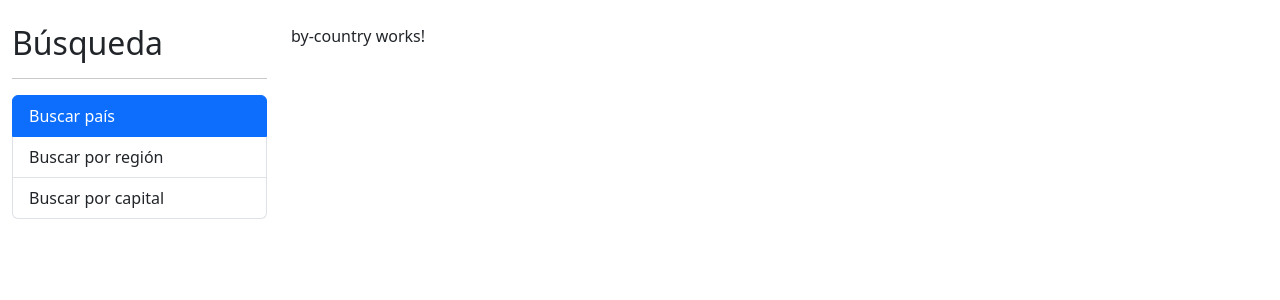
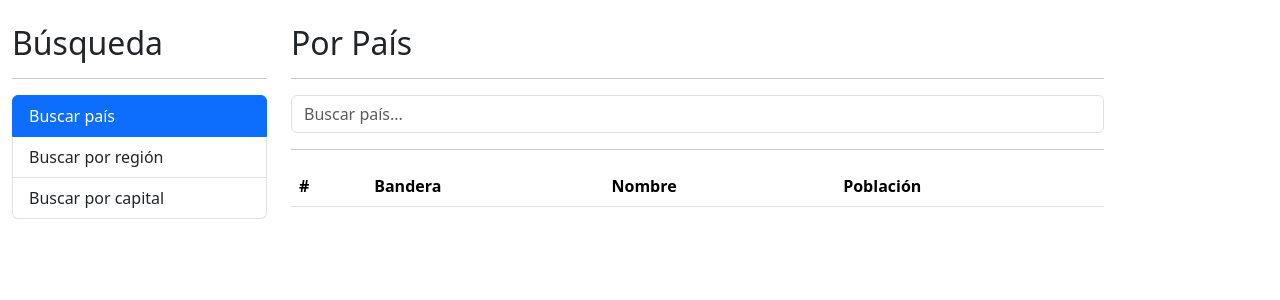
Before and after one commit to maewa-dev/CountriesApp, an Angular app: page / in a window 1280 px wide. Shown: the top 300 px of the page. Built offline with nearby package versions, Linux system fonts and the light colour scheme.

Commit message:
add country table

```diff
--- a/src/app/app.module.ts
+++ b/src/app/app.module.ts
@@ -1,5 +1,6 @@
 import { NgModule } from '@angular/core';
 import { BrowserModule } from '@angular/platform-browser';
+import { HttpClientModule } from '@angular/common/http';
 
 import { AppComponent } from './app.component';
 import { CountryModule } from './country/country.module';
@@ -13,6 +14,7 @@
   imports: [
     BrowserModule,
     AppRoutingModule,
+    HttpClientModule,
     CountryModule,
     SharedModule,
   ],
--- a/src/app/country/pages/by-country/by-country.component.html
+++ b/src/app/country/pages/by-country/by-country.component.html
@@ -1 +1,43 @@
-<p>by-country works!</p>
+<h2>Por País</h2>
+<hr>
+
+<div class="row">
+    <div class="col">
+        <form (ngSubmit)="search()" autocomplete="off">
+            <input type="text" name="term" placeholder="Buscar país..." class="form-control" [(ngModel)]="searched" />
+        </form>
+    </div>
+</div>
+
+
+<hr>
+<div *ngIf="isError" class="alert alert-danger">No se encontró nada con el término {{searched}}</div>
+
+<div class="row">
+    <div class="col">
+        <table class="table table-hover">
+            <thead>
+                <tr>
+                    <th>#</th>
+                    <th>Bandera</th>
+                    <th>Nombre</th>
+                    <th>Población</th>
+                </tr>
+            </thead>
+
+            <tbody>
+                <tr *ngFor="let country of countries let i = index">
+                    <td>{{i+1}}</td>
+                    <td>
+                        <img class="small-flag" [src]="country.flags.png" [alt]="country.name.common">
+                    </td>
+                    <td>{{country.name.common}}</td>
+                    <td>{{country.population}}</td>
+                    <td>
+                        <a [routerLink]="['/country/', country.cca2]" >Ver...</a>
+                    </td>
+                </tr>
+            </tbody>
+        </table>
+    </div>
+</div>
--- a/src/app/country/pages/by-country/by-country.component.ts
+++ b/src/app/country/pages/by-country/by-country.component.ts
@@ -1,15 +1,27 @@
-import { Component, OnInit } from '@angular/core';
+import { Component } from '@angular/core';
+import { CountryService } from '../../services/country.service';
+import { Country } from '../../interfaces/country.interface';
 
 @Component({
   selector: 'app-by-country',
   templateUrl: './by-country.component.html',
   styleUrls: ['./by-country.component.css']
 })
-export class ByCountryComponent implements OnInit {
+export class ByCountryComponent {
 
-  constructor() { }
+  constructor(private countryService: CountryService) { }
 
-  ngOnInit(): void {
+  searched:string = '';
+  isError: boolean = false;
+
+  countries : Country[] = [];
+
+  search() {
+    this.isError = false;
+    this.countryService.searchCountry(this.searched).subscribe(countries => {
+      this.countries = countries;
+    }, (err) => {
+      this.isError = true;
+    });
   }
-
 }
--- /dev/null
+++ b/src/app/country/services/country.service.ts
@@ -0,0 +1,21 @@
+import { HttpClient } from '@angular/common/http';
+import { Injectable } from '@angular/core';
+import { Observable } from 'rxjs';
+import { Country } from '../interfaces/country.interface';
+
+@Injectable({
+  providedIn: 'root'
+})
+export class CountryService {
+
+  private apiUrl: string = 'https://restcountries.com/v3.1';
+
+  constructor( private http: HttpClient ) { }
+
+
+  searchCountry(searched: string): Observable<Country[]> {
+    const url = `${ this.apiUrl }/name/${ searched }`
+    return this.http.get<Country[]>(url);
+  }
+
+}
--- a/src/styles.css
+++ b/src/styles.css
@@ -1 +1,3 @@
-/* You can add global styles to this file, and also import other style files */
+.small-flag{
+    width: 50px;
+}
```
Also changed, not shown: src/app/country/country.module.ts (+6 -1 lines), src/app/country/interfaces/country.interface.ts (added, +114 -0 lines).
